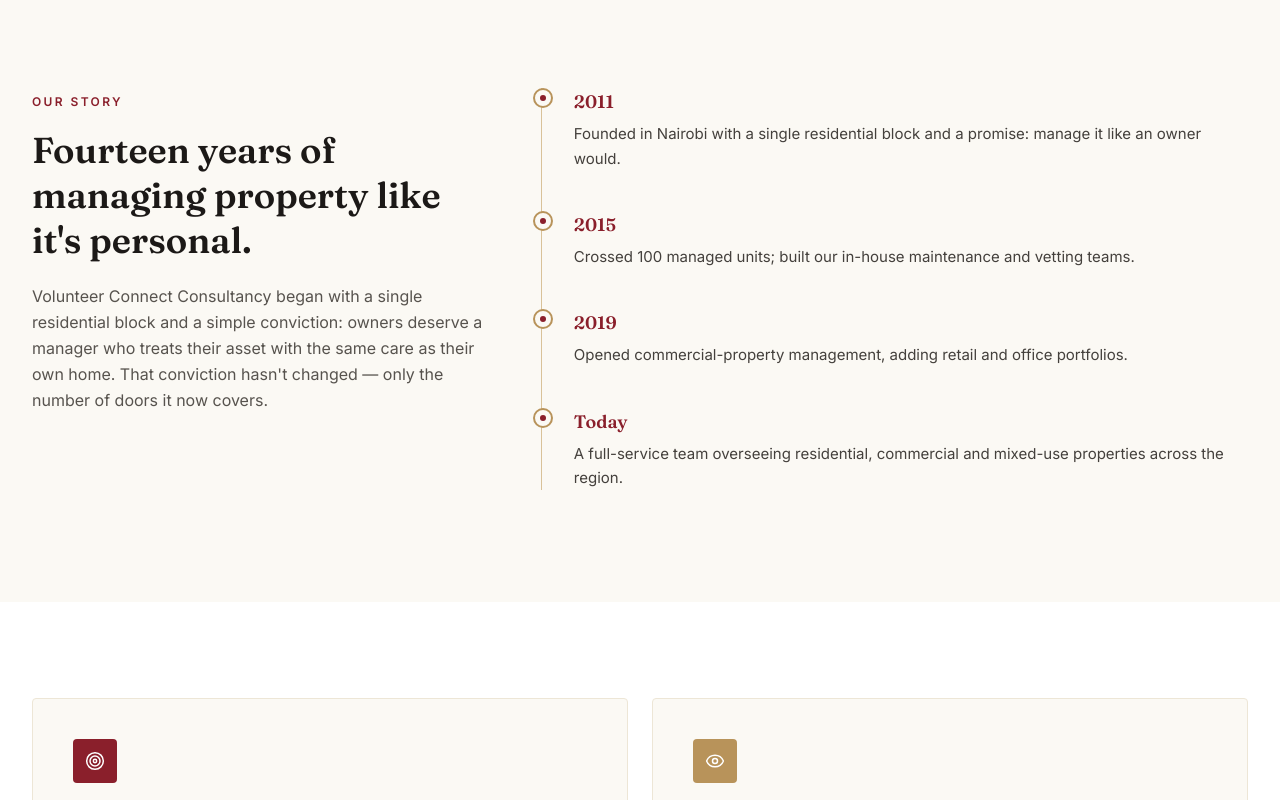
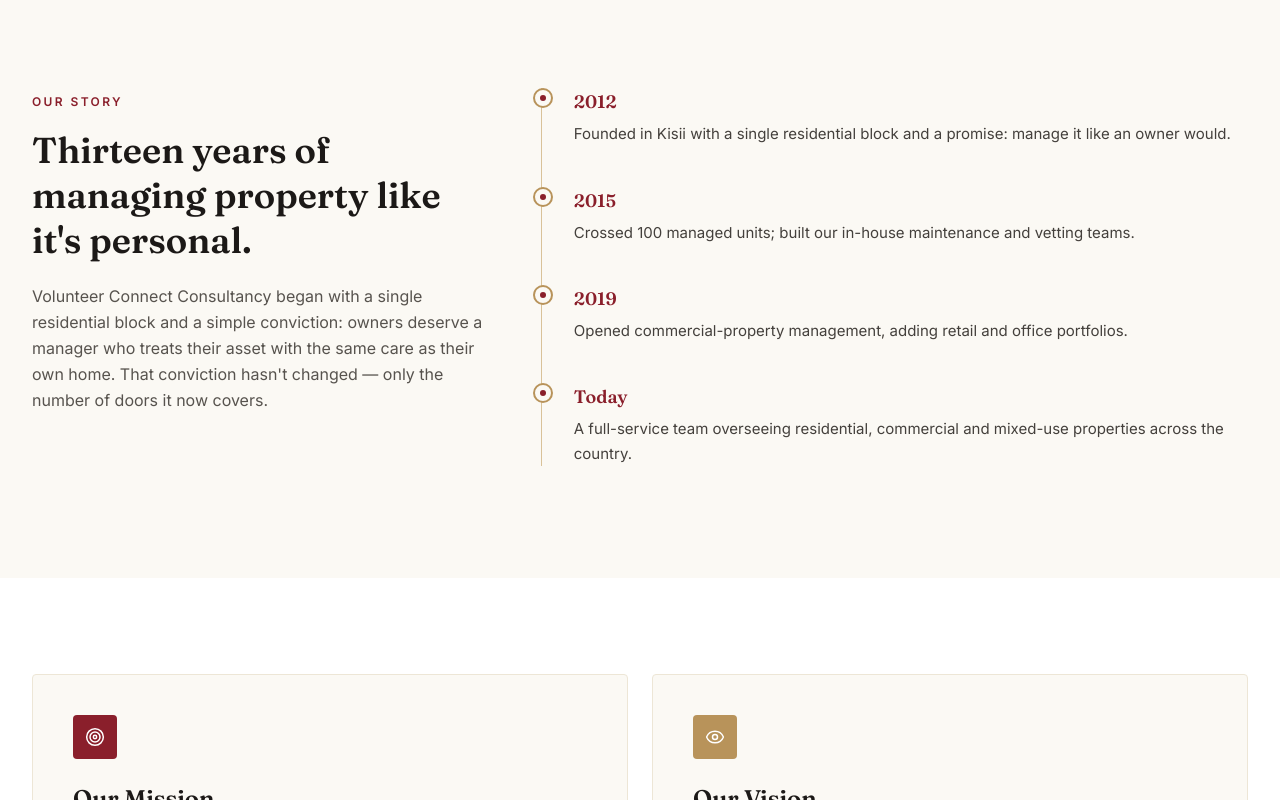
Before and after one commit to DBEST-EZRA/Volunteer-Connect-New, a React (Vite) app: page /about in a window 1280 px wide. Shown: the part 980-1780 px from the top of the page. Built offline with nearby package versions, Linux system fonts and the light colour scheme.

Commit message:
updated about us

```diff
--- a/src/components/AboutPage.jsx
+++ b/src/components/AboutPage.jsx
@@ -224,8 +224,8 @@ const CHECKLIST = [
 
 const TIMELINE = [
   {
-    year: "2011",
-    text: "Founded in Nairobi with a single residential block and a promise: manage it like an owner would.",
+    year: "2012",
+    text: "Founded in Kisii with a single residential block and a promise: manage it like an owner would.",
   },
   {
     year: "2015",
@@ -237,14 +237,18 @@ const TIMELINE = [
   },
   {
     year: "Today",
-    text: "A full-service team overseeing residential, commercial and mixed-use properties across the region.",
+    text: "A full-service team overseeing residential, commercial and mixed-use properties across the country.",
   },
 ];
 
 const LEADERSHIP = [
-  { name: "Amina Otieno", role: "Managing Director", initials: "AO" },
-  { name: "Brian Mwangi", role: "Head of Property Operations", initials: "BM" },
-  { name: "Faith Wanjiru", role: "Client Relations Lead", initials: "FW" },
+  { name: "Joshua Abuga", role: "C.E.O", initials: "JA" },
+  {
+    name: "Brian Nyarangi",
+    role: "Head of Property Operations",
+    initials: "BN",
+  },
+  { name: "Faith Atieno", role: "Client Relations Lead", initials: "FA" },
   { name: "David Kariuki", role: "Finance & Compliance Lead", initials: "DK" },
 ];
 
@@ -347,7 +351,7 @@ export default function AboutPage() {
         <section className="bg-gradient-to-r from-[#5C1219] to-[#8A1F2B]">
           <div className="mx-auto grid max-w-7xl grid-cols-2 gap-y-10 px-5 py-12 sm:px-8 md:grid-cols-4 md:py-14">
             {[
-              { n: 14, suf: "+", label: "Years in service" },
+              { n: 13, suf: "+", label: "Years in service" },
               { n: 1250, suf: "+", label: "Properties managed" },
               { n: 97, suf: "%", label: "Average occupancy" },
               { n: 800, suf: "+", label: "Clients served" },
@@ -380,7 +384,7 @@ export default function AboutPage() {
                   Our story
                 </span>
                 <h2 className="mt-4 font-display text-3xl font-semibold leading-tight text-[#1C1917] sm:text-4xl">
-                  Fourteen years of managing property like it's personal.
+                  Thirteen years of managing property like it's personal.
                 </h2>
                 <p className="mt-5 text-base leading-relaxed text-[#57534E]">
                   Volunteer Connect Consultancy began with a single residential
@@ -599,15 +603,15 @@ export default function AboutPage() {
                 <div className="flex flex-col gap-4 sm:flex-row sm:items-center">
                   <div className="flex flex-col gap-3 text-sm text-white/90">
                     <span className="flex items-center gap-2">
-                      <Phone size={16} className="text-[#D8BE8A]" /> +254 700
-                      000 000
+                      <Phone size={16} className="text-[#D8BE8A]" /> +254 720
+                      727421
                     </span>
                     <span className="flex items-center gap-2">
                       <Mail size={16} className="text-[#D8BE8A]" />{" "}
                       hello@volunteerconnect.co.ke
                     </span>
                     <span className="flex items-center gap-2">
-                      <MapPin size={16} className="text-[#D8BE8A]" /> Nairobi,
+                      <MapPin size={16} className="text-[#D8BE8A]" /> Kisii,
                       Kenya
                     </span>
                   </div>
```
